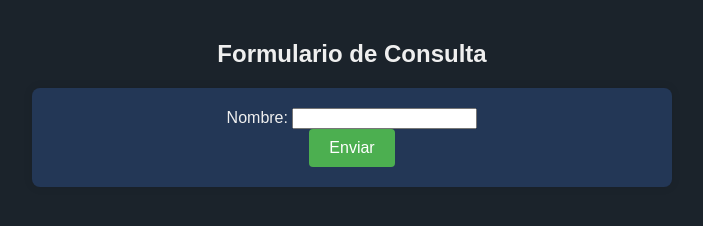
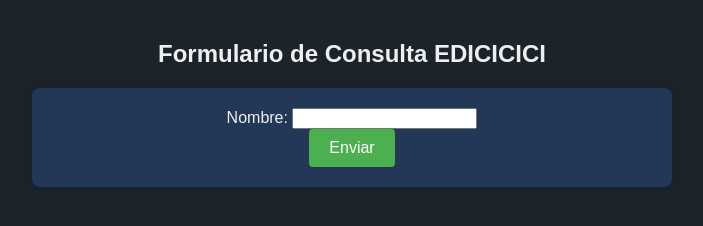
Before and after one commit to CabraVicente/BDD-grupo41, a plain HTML site: page index.html in a window 1280 px wide. Shown: the whole page, without its empty margins (288-991 px from the left). Drawn offline with Linux system fonts and the light colour scheme.

Commit message:
no lo pezca aa

```diff
--- a/index.html
+++ b/index.html
@@ -7,7 +7,7 @@
     <title>Formulario</title>
 </head>
 <body>
-    <h2>Formulario de Consulta</h2>
+    <h2>Formulario de Consulta EDICICICI</h2>
     <form action="./cgi-bin/ejemplo.py" method="post">
         Nombre: <input type="text" name="nombre"><br>
         <input type="submit" value="Enviar">
```
